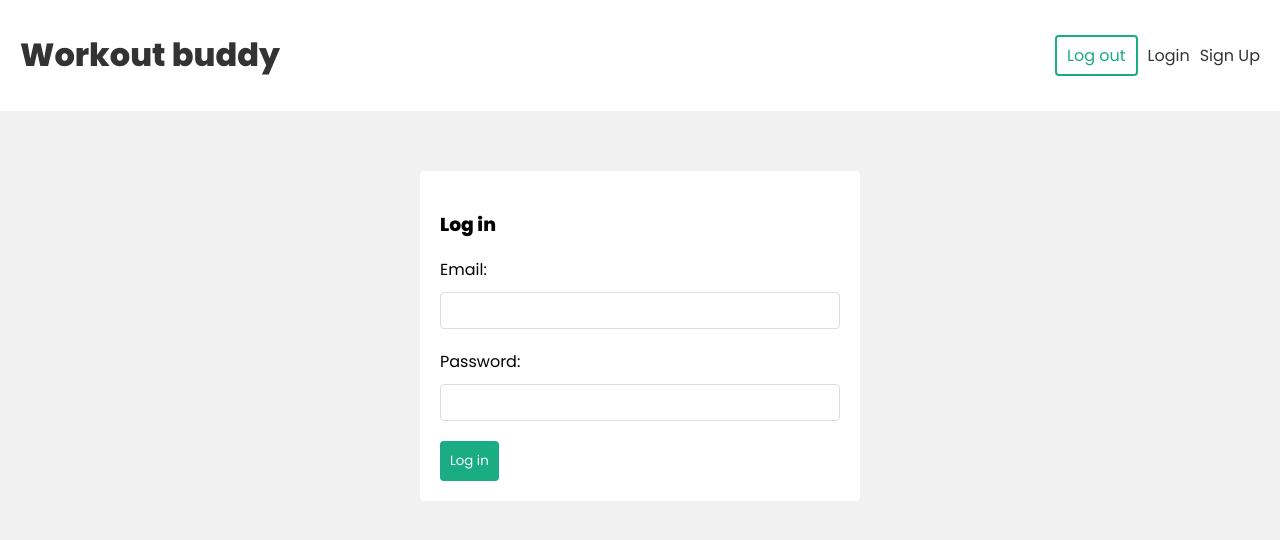
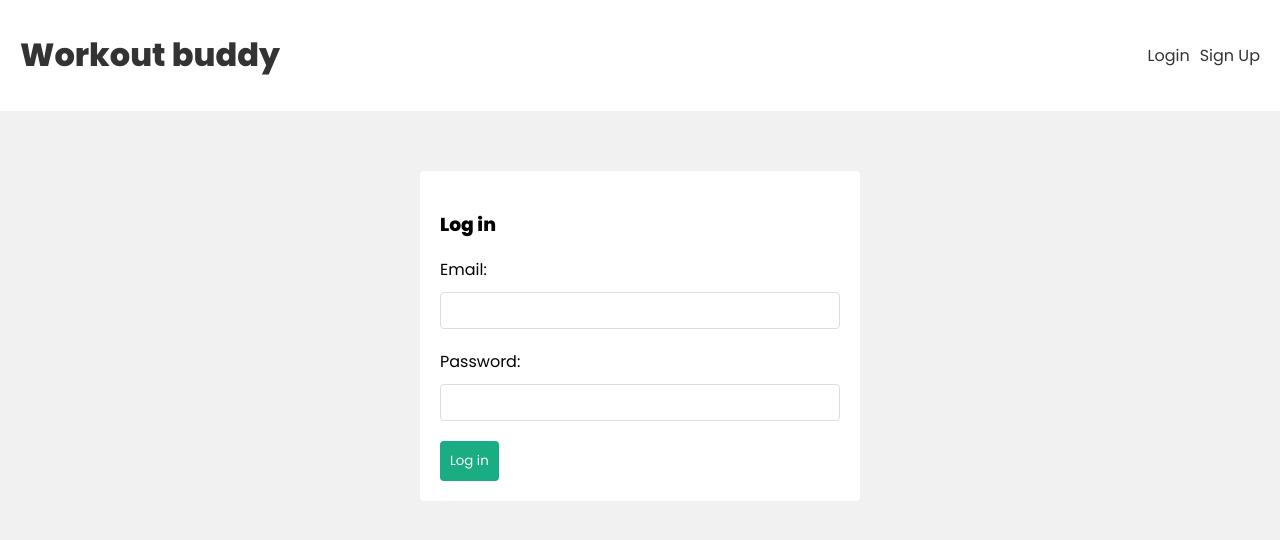
Before and after one commit to azazel-oss/workout-mern, a React (Create React App) app in the folder frontend/: page /login in a window 1280 px wide. Shown: the top 540 px of the page. Built offline with nearby package versions, Linux system fonts and the light colour scheme.

Commit message:
Set initial auth status so user stays logged in

```diff
--- a/frontend/src/components/Navbar.js
+++ b/frontend/src/components/Navbar.js
@@ -1,4 +1,5 @@
 import { Link } from "react-router-dom";
+import { useAuthContext } from "../hooks/useAuthContext";
 import { useLogout } from "../hooks/useLogout";
 
 const Navbar = () => {
@@ -6,6 +7,7 @@ const Navbar = () => {
   function handleClick() {
     logout();
   }
+  const { user } = useAuthContext();
   return (
     <header>
       <div className="container">
@@ -13,13 +15,17 @@ const Navbar = () => {
           <h1>Workout buddy</h1>
         </Link>
         <nav>
+          {user ? (
             <div>
+              <span>{user.email}</span>
               <button onClick={handleClick}>Log out</button>
             </div>
+          ) : (
             <div>
               <Link to="/login">Login</Link>
               <Link to="/signup">Sign Up</Link>
             </div>
+          )}
         </nav>
       </div>
     </header>
--- a/frontend/src/context/AuthContext.js
+++ b/frontend/src/context/AuthContext.js
@@ -1,4 +1,4 @@
-import { useReducer, createContext } from "react";
+import { useReducer, createContext, useEffect } from "react";
 
 export const AuthContext = createContext();
 
@@ -20,6 +20,12 @@ export const authReducer = (state, action) => {
 
 export const AuthContextProvider = ({ children }) => {
   const [state, dispatch] = useReducer(authReducer, { user: null });
+  useEffect(() => {
+    const user = JSON.parse(localStorage.getItem("user"));
+    if (user) {
+      dispatch({ type: "LOGIN", payload: user });
+    }
+  }, []);
   console.log("Authcontext state: ", state);
   return (
     <AuthContext.Provider value={{ ...state, dispatch }}>
```
Lines whose indentation alone changed are shown as unchanged.
